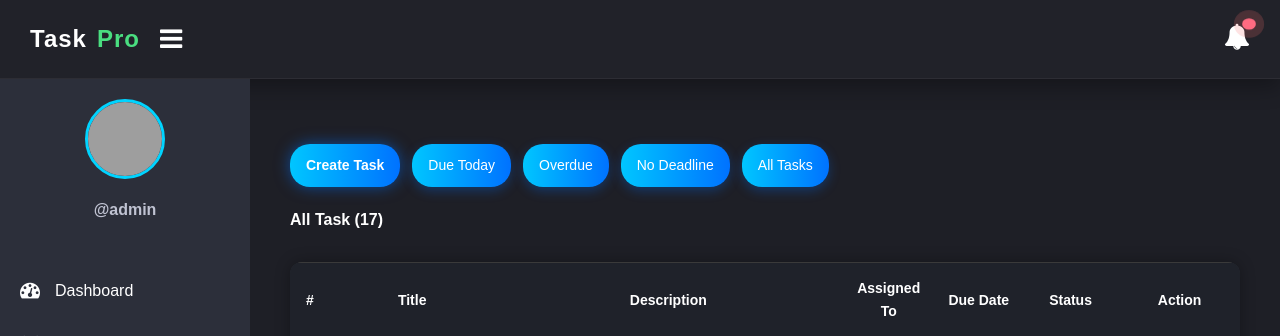
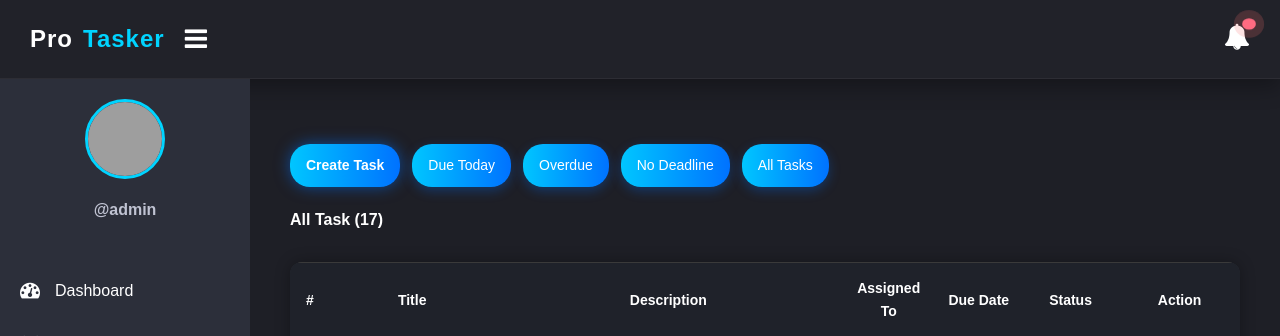
Before and after one commit to Shiva1504/Task_Management_System-Using-PHP-and-MySQL, a PHP site: page /tasks.php in a window 1280 px wide. Shown: the top 336 px of the page. Run offline with PHP 8.4, Linux system fonts and the light colour scheme; a user stored in the database is signed in; data comes from the database, SQL or seed files in the repository; data that the repository does not hold is empty; grey boxes are pictures that could not be loaded.

Commit message:
Updated header styling

```diff
--- a/css/style.css
+++ b/css/style.css
@@ -319,7 +319,7 @@
 }
 
 .u-name b {
-	color: #4ade80; /* Tailwind emerald-like green */
+	color: #00d4ff; /* Tailwind emerald-like green */
 	font-weight: 800;
 }
 
--- a/inc/header.php
+++ b/inc/header.php
@@ -3,7 +3,7 @@
 
 <header class="header glass-header">
 	<h2 class="u-name">
-		Task <b>Pro</b>
+		Pro <b>Tasker</b>
 		<label for="checkbox" class="nav-toggle">
 			<i id="navbtn" class="fa fa-bars" aria-hidden="true"></i>
 		</label>
```
